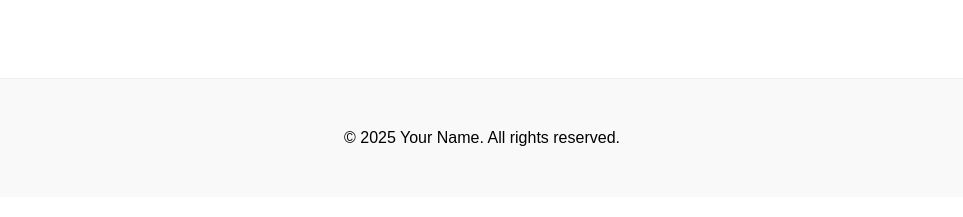
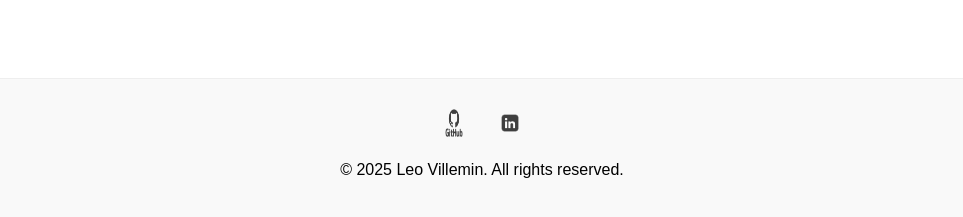
Before and after one commit to Leo-cmnd/leovillemin.github.io, a plain HTML site: page engineering.html in a window 1280 px wide. Shown: the part 1283-1500 px from the top of the page, without its empty margins (158-1121 px from the left). Drawn offline with Linux system fonts and the light colour scheme.

Commit message:
add social links to the other pages too

```diff
--- a/engineering.html
+++ b/engineering.html
@@ -77,7 +77,16 @@
     </main>
 
     <footer>
-        <p>&copy; 2025 Your Name. All rights reserved.</p>
+        <div class="social-links">
+            <a href="https://github.com/Leo-cmnd" target="_blank" rel="noopener noreferrer" aria-label="Visit my GitHub profile">
+                <img src="images/github_logo.png" alt="GitHub Logo">
+            </a>
+            <a href="https://www.linkedin.com/in/leo-villemin/" target="_blank" rel="noopener noreferrer" aria-label="Visit my LinkedIn profile">
+                <img src="images/linkedin_logo.png" alt="LinkedIn Logo">
+            </a>
+            </div>
+        <p>&copy; 2025 Leo Villemin. All rights reserved.</p>
+
     </footer>
 
     </body>
```
Also changed, not shown: about.html (+9 -0 lines), art.html (+10 -1 lines).
